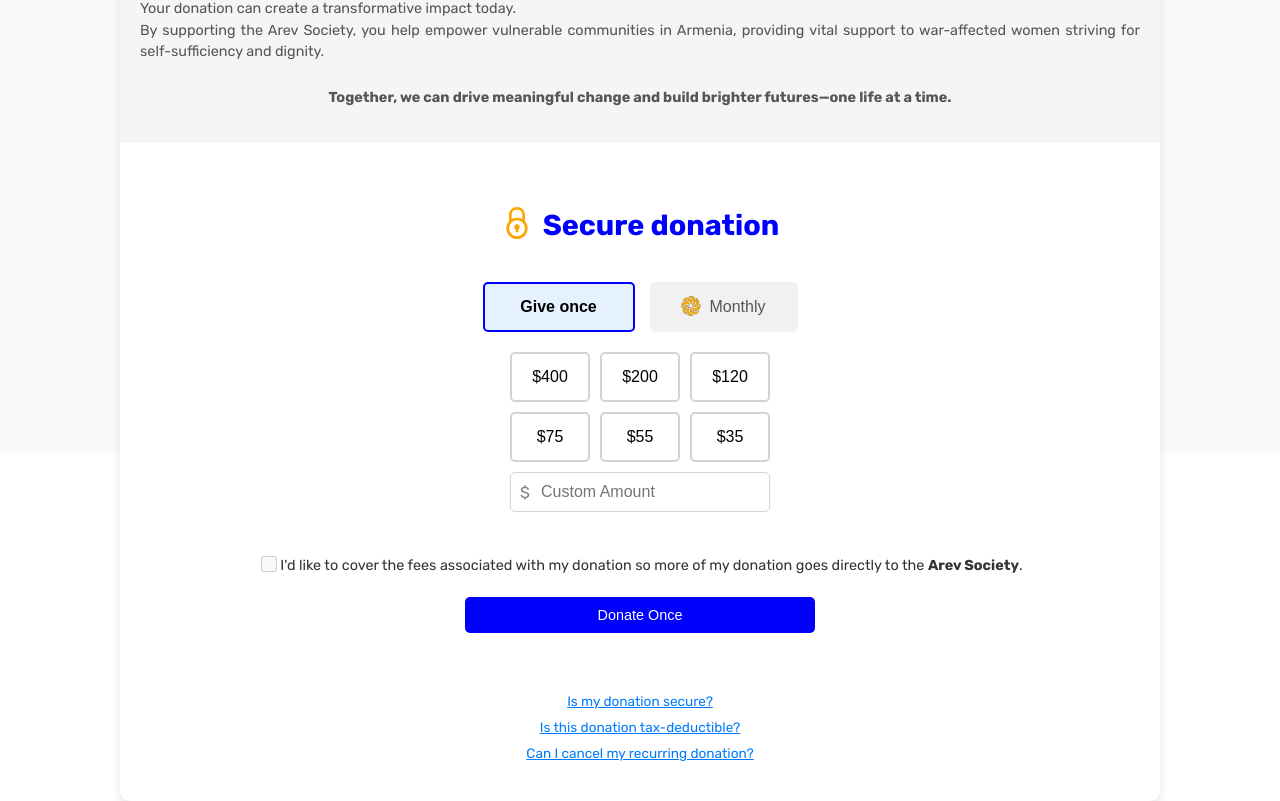
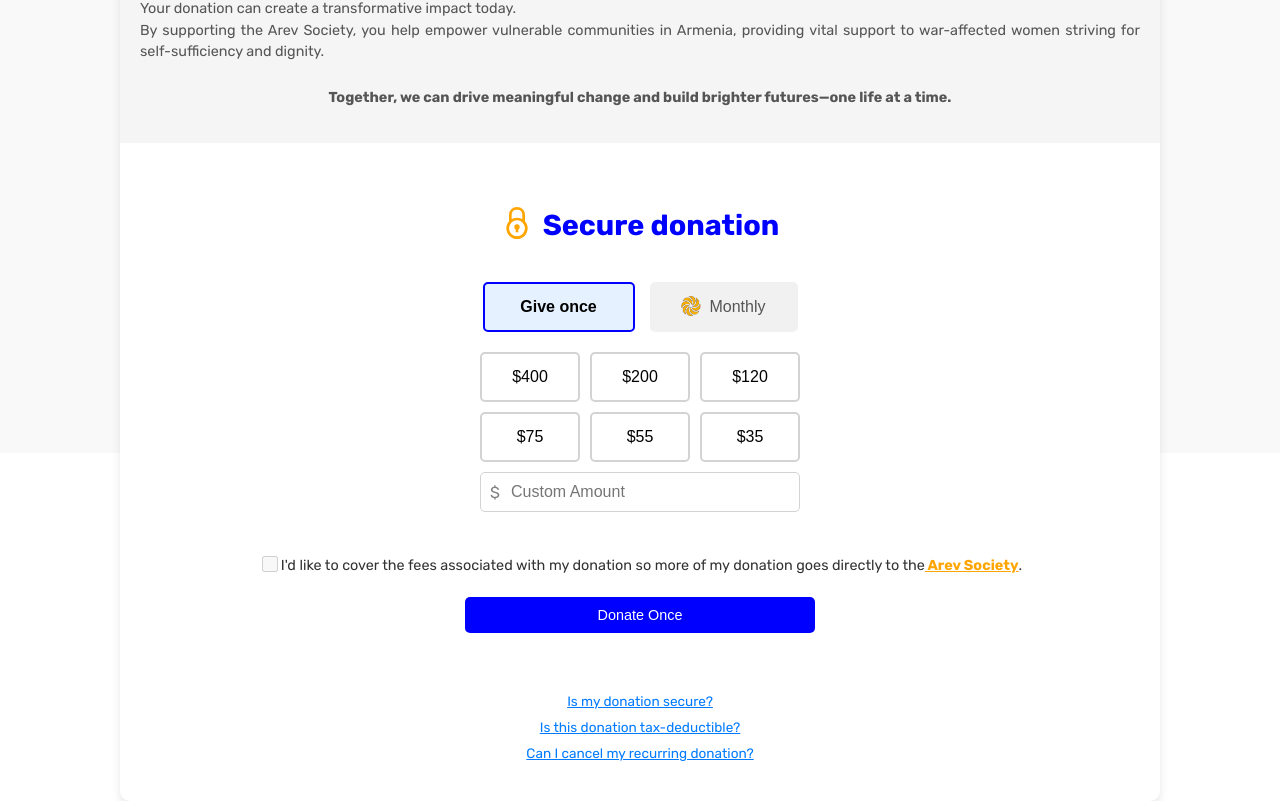
Before and after one commit to azat44/DonationPage, a React (Create React App) app: page / in a window 1280 px wide. Shown: the part 387-1188 px from the top of the page. Built offline with nearby package versions, Linux system fonts and the light colour scheme.

Commit message:
fixed some css

```diff
--- a/package.json
+++ b/package.json
@@ -14,6 +14,7 @@
     "react-phone-input-2": "^2.15.1",
     "react-router-dom": "^7.0.1",
     "react-scripts": "5.0.1",
+    "react-transition-group": "^4.4.5",
     "web-vitals": "^2.1.4"
   },
   "scripts": {
--- a/src/Components/Donation.css
+++ b/src/Components/Donation.css
@@ -11,6 +11,7 @@ p {
 }
 
 .donation-page {
+
   display: flex;
   justify-content: center;
   align-items: center;
@@ -20,6 +21,8 @@ p {
 }
 
 .donation-container {
+  position: relative; /* Permet aux enfants d’être positionnés correctement */
+  overflow: hidden; /* Cache les éléments qui sortent de l'écran pendant les animations */
   display: flex;
   background: white;
   border-radius: 10px;
@@ -31,6 +34,8 @@ p {
 }
 
 .donation-info {
+  position: relative; /* Permet aux enfants d’être positionnés correctement */
+  overflow: hidden; /* Cache les éléments qui sortent de l'écran pendant les animations */
   flex: 1;
   padding: 30px;
   background-color: #f5f5f5;
@@ -86,6 +91,8 @@ p {
 }
 
 .donation-form {
+  position: relative; /* Permet aux enfants d’être positionnés correctement */
+  overflow: hidden; /* Cache les éléments qui sortent de l'écran pendant les animations */
   flex: 1;
   padding: 30px;
   display: flex;
@@ -401,6 +408,7 @@ p {
 
 
 
+
 @media (max-width: 1440px) {
   .donation-container {
     flex-direction: column;
--- a/src/Components/Donation.jsx
+++ b/src/Components/Donation.jsx
@@ -10,6 +10,7 @@ import { FaArrowLeft } from "react-icons/fa";
 import "react-phone-input-2/lib/style.css";
 import PhoneInput from "react-phone-input-2";
 import countries from "./countries.json";
+import { CSSTransition } from "react-transition-group";
 
 
 const Donation = () => {
@@ -311,7 +312,11 @@ const handleMonthlyClick = () => {
               disabled={selectedAmount < minimumAmount}
             />
               I'd like to cover the fees associated with my donation so more of my
-              donation goes directly to the <strong>Arev Society</strong>.
+              donation goes directly to the
+              <a href="https://www.arevsociety.org" target="_blank" rel="noopener noreferrer"
+                style={{ color: 'orange' }}>
+                <strong>   Arev Society</strong>
+              </a>.
             </label>
           </div>
 
--- a/src/Components/DonationDetails.css
+++ b/src/Components/DonationDetails.css
@@ -76,7 +76,7 @@ form button.submit-button:hover {
   font-size: 1rem;
   color: black;
   transition: all 0.2s ease;
-  min-width: 80px;
+  min-width: 100px;
   min-height: 50px;
 }
 
```
Also changed, not shown: 1 other file (tests, documents, lock files or other folders).
